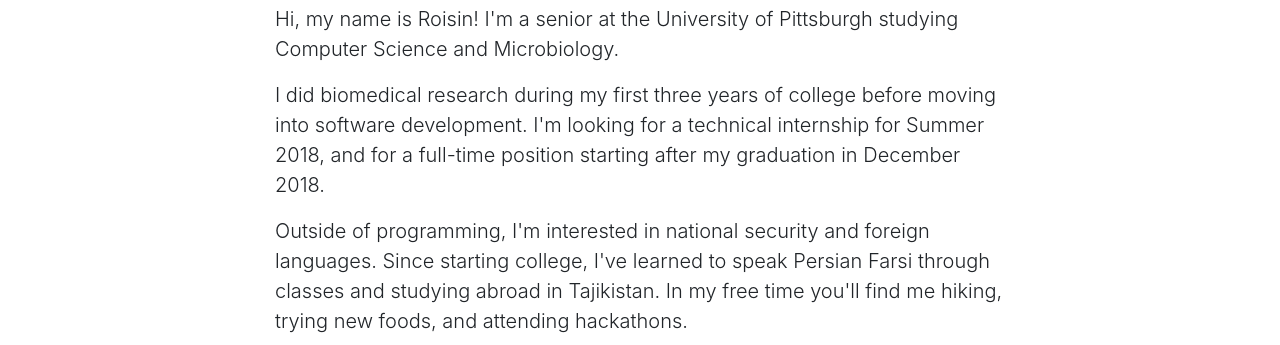
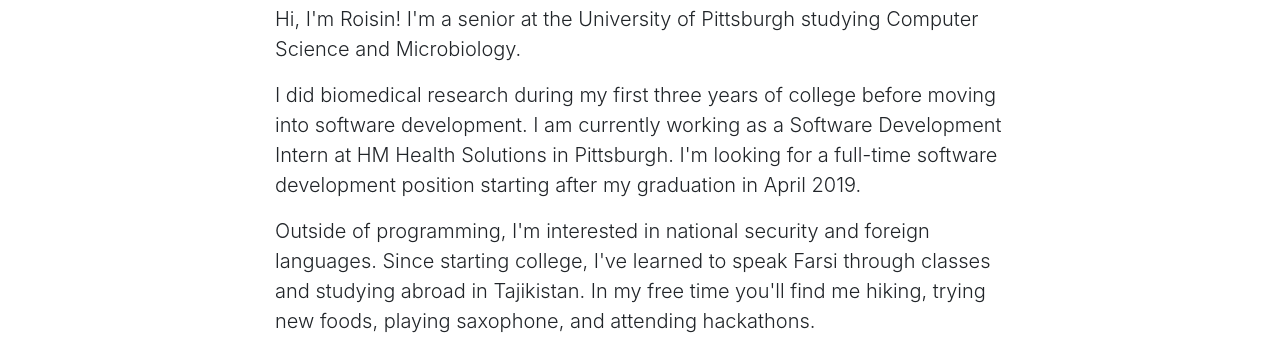
Before and after one commit to RoisinODowd/RoisinODowd, a website with bundled scripts: page index.html in a window 1280 px wide. Shown: the part 607-952 px from the top of the page. Built offline with nearby package versions, Linux system fonts and the light colour scheme.

Commit message:
updated About section

```diff
--- a/index.html
+++ b/index.html
@@ -63,9 +63,11 @@
         <div class="row">
           <div class="col-lg-8 mx-auto">
             <h2>About</h2>
-            <p class="lead">Hi, my name is Roisin! I'm a senior at the University of Pittsburgh studying Computer Science and Microbiology.</p>
-            <p class="lead">I did biomedical research during my first three years of college before moving into software development. I'm looking for a technical internship for Summer 2018, and for a full-time position starting after my graduation in December 2018.</p>
-            <p class="lead">Outside of programming, I'm interested in national security and foreign languages. Since starting college, I've learned to speak Persian Farsi through classes and studying abroad in Tajikistan. In my free time you'll find me hiking, trying new foods, and attending hackathons.</p>
+            <p class="lead">Hi, I'm Roisin! I'm a senior at the University of Pittsburgh studying Computer Science and Microbiology.</p>
+            <p class="lead">I did biomedical research during my first three years of college before moving into software development. I am currently working as a Software Development Intern at HM Health Solutions in Pittsburgh. I'm looking for a full-time software development position starting after my graduation in April 2019.</p>
+            <p class="lead">Outside of programming, I'm interested in national security and foreign languages. Since starting college, I've learned to speak Farsi through classes and studying abroad in Tajikistan. In my free time you'll find me hiking, trying new foods, playing saxophone, and attending hackathons.</p>
+            <!--Relevant Coursework:
+            Technical: Systems Software, Computer Organization and Assembly, Cal 1&2, Statistics-->
             <!-- <ul>
               <li>Clickable nav links that smooth scroll to page sections</li>
               <li>Responsive behavior when clicking nav links perfect for a one page website</li>
```
